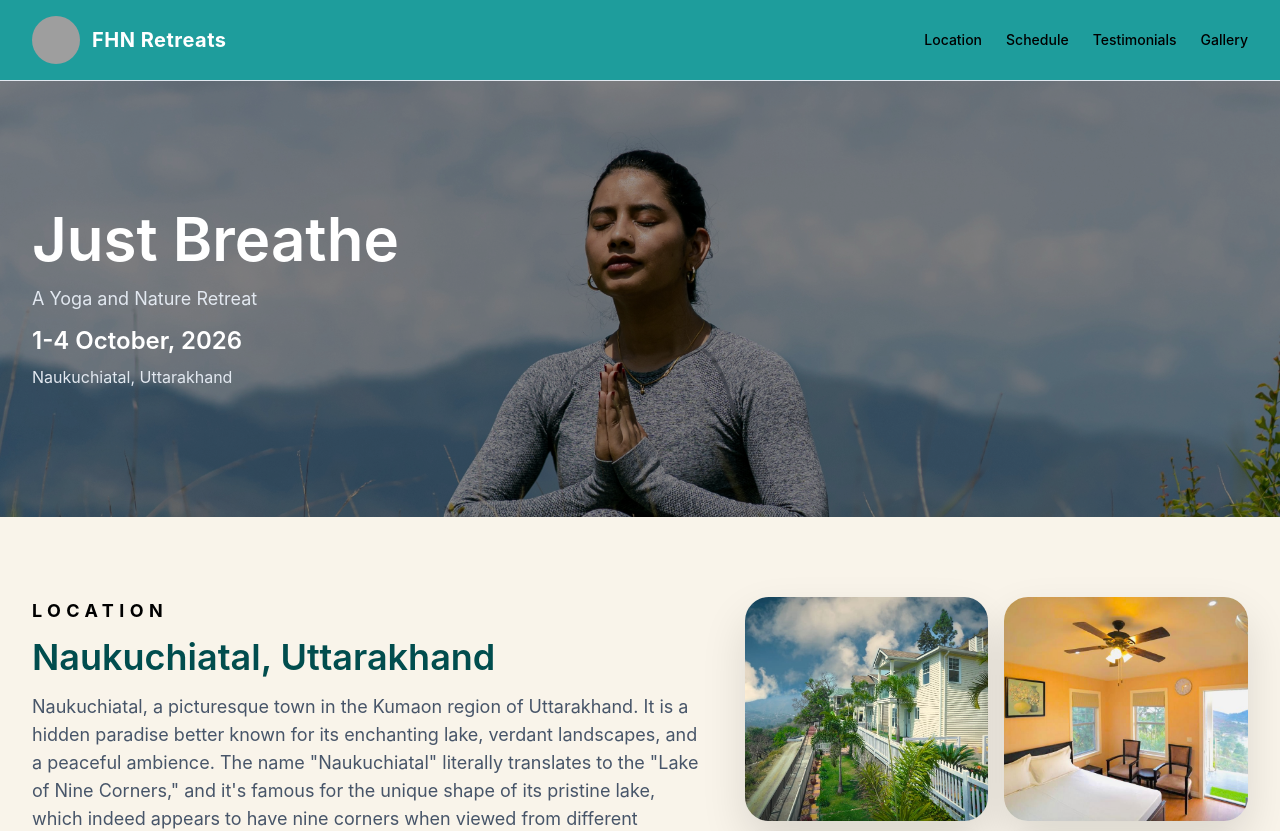
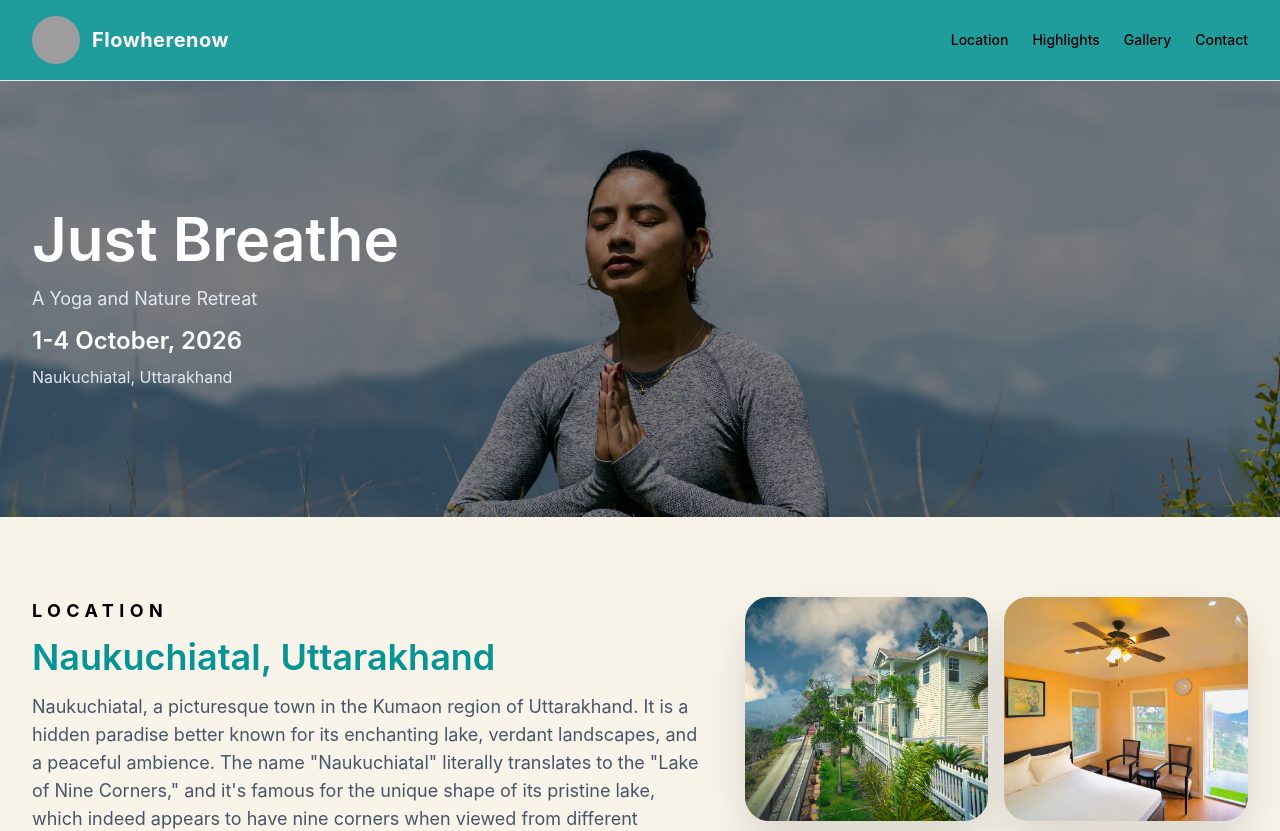
Before and after one commit to Tanuja-Mehra/just-breathe-retreat, a React (Vite) app: page / in a window 1280 px wide. Shown: the top 831 px of the page. Built offline with nearby package versions, Linux system fonts and the light colour scheme; grey boxes are pictures that could not be loaded.

Commit message:
changes to colour and nav bar

```diff
--- a/src/App.jsx
+++ b/src/App.jsx
@@ -20,7 +20,7 @@ function App() {
         <LocationSection />
         <HostSection />
         <HighlightsSection />
-        <ScheduleSection />
+        {/* <ScheduleSection /> */}
         <GallerySection />
         <TestimonialsSection />
         <PricingSection />
--- a/src/components/layout/Navbar.jsx
+++ b/src/components/layout/Navbar.jsx
@@ -4,13 +4,14 @@ function Navbar() {
       <div className="mx-auto flex max-w-7xl items-center justify-between px-6 py-4 lg:px-8">
         <a href="#hero" className="flex items-center gap-3 text-xl font-bold tracking-wide text-white">
           <img src="/src/assets/icons/brand-mark.ico" alt="flowherenow brand mark" className="h-12 w-12 rounded-full object-cover" />
-          <span>FHN Retreats</span>
+          <span>Flowherenow</span>
         </a>
         <nav className="hidden gap-6 text-sm font-medium md:flex">
           <a href="#location" className="hover:text-brand-teal">Location</a>
-          <a href="#schedule" className="hover:text-brand-teal">Schedule</a>
-          <a href="#testimonials" className="hover:text-brand-teal">Testimonials</a>
+          <a href="#highlights" className="hover:text-brand-teal">Highlights</a>
+          {/* <a href="#schedule" className="hover:text-brand-teal">Schedule</a> */}
           <a href="#gallery" className="hover:text-brand-teal">Gallery</a>
+          <a href="#contact" className="hover:text-brand-teal">Contact</a>
           {/* <a href="#pricing" className="hover:text-brand-teal">Pricing</a> */}
         </nav>
       </div>
--- a/src/styles/theme.css
+++ b/src/styles/theme.css
@@ -1,5 +1,5 @@
 :root {
-  --brand-teal: #014D4E;
+  --brand-teal: #069494;
   --brand-navy: #000000;
   --brand-cream: #F9F4EA;
   --brand-coral: #FF7F50;
--- a/tailwind.config.js
+++ b/tailwind.config.js
@@ -5,7 +5,7 @@ export default {
     extend: {
       colors: {
         brand: {
-          teal: '#014D4E',
+          teal: '#069494',
           navy: '#000000',
           cream: '#F9F4EA',
           coral: '#FF7F50',
```
